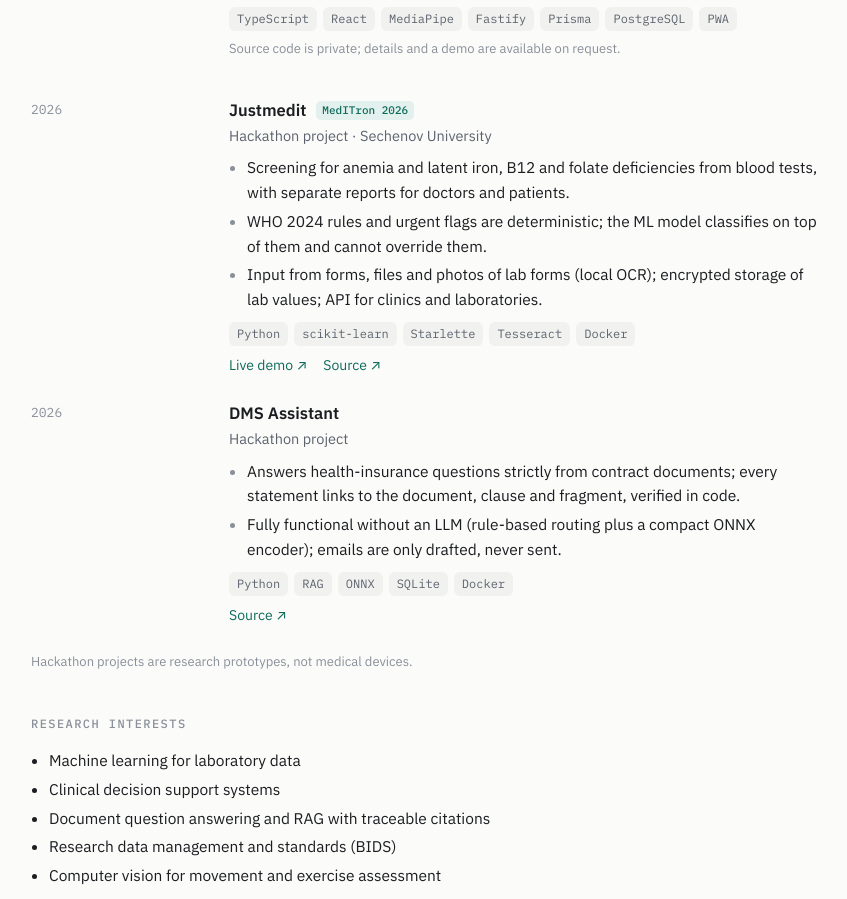
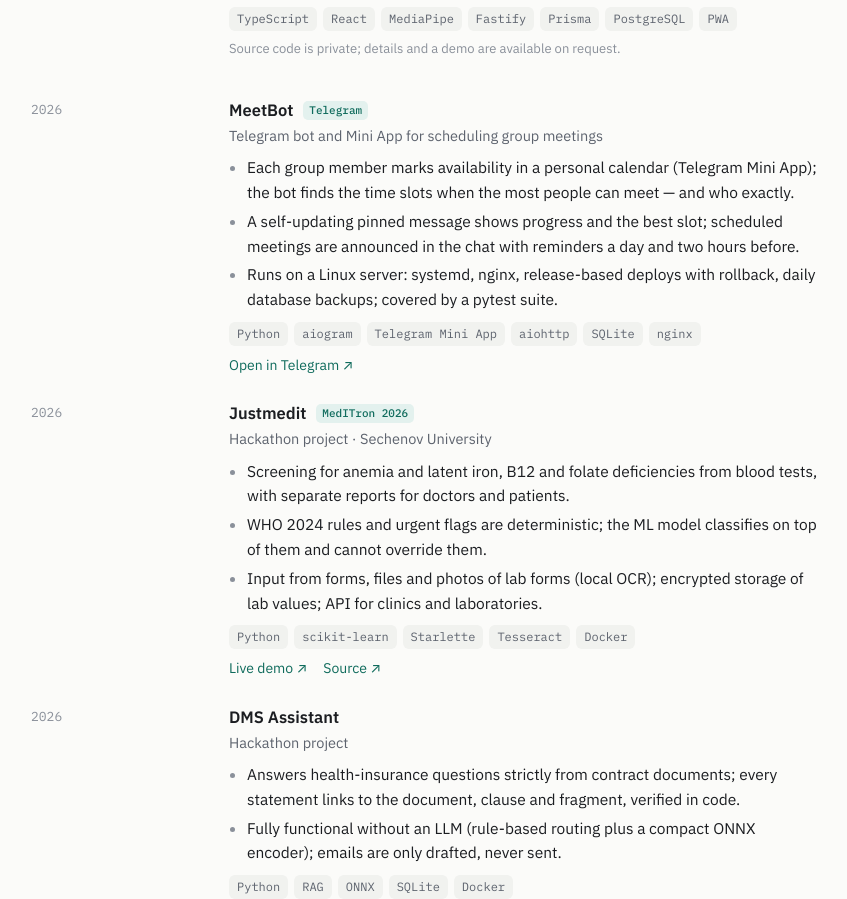
Before and after one commit to muswithkeyboard/muswithkeyboard.github.io, a plain HTML site: page index.html in a window 1280 px wide. Shown: the part 1496-2395 px from the top of the page, without its empty margins (215-1062 px from the left). Drawn offline with Linux system fonts and the light colour scheme.

Commit message:
Add MeetBot project

```diff
--- a/index.html
+++ b/index.html
@@ -312,6 +312,31 @@
     <div class="item">
       <div class="when">2026</div>
       <div>
+        <h3>MeetBot <span class="badge">Telegram</span></h3>
+        <p class="org">
+          <span lang="en">Telegram bot and Mini App for scheduling group meetings</span>
+          <span lang="ru">Telegram-бот и Mini App для планирования встреч в группе</span>
+        </p>
+        <ul lang="en">
+          <li>Each group member marks availability in a personal calendar (Telegram Mini App); the bot finds the time slots when the most people can meet — and who exactly.</li>
+          <li>A self-updating pinned message shows progress and the best slot; scheduled meetings are announced in the chat with reminders a day and two hours before.</li>
+          <li>Runs on a Linux server: systemd, nginx, release-based deploys with rollback, daily database backups; covered by a pytest suite.</li>
+        </ul>
+        <ul lang="ru">
+          <li>Каждый участник группы отмечает свободное время в своём календаре (Telegram Mini App); бот находит окна, когда может больше всего людей, и показывает, кто именно.</li>
+          <li>Закреплённое сообщение само обновляется: сколько ответили и лучшее время; назначенную встречу бот публикует в чате и напоминает о ней за сутки и за два часа.</li>
+          <li>Работает на Linux-сервере: systemd, nginx, выкладка релизами с откатом, ежедневные бэкапы базы; покрыт тестами на pytest.</li>
+        </ul>
+        <div class="tags"><span class="tag">Python</span><span class="tag">aiogram</span><span class="tag">Telegram Mini App</span><span class="tag">aiohttp</span><span class="tag">SQLite</span><span class="tag">nginx</span></div>
+        <div class="links">
+          <a href="https://t.me/SMmanagementbot"><span lang="en">Open in Telegram</span><span lang="ru">Открыть в Telegram</span> ↗</a>
+        </div>
+      </div>
+    </div>
+
+    <div class="item">
+      <div class="when">2026</div>
+      <div>
         <h3>Justmedit <span class="badge">MedITron 2026</span></h3>
         <p class="org">
           <span lang="en">Hackathon project · Sechenov University</span>
```
